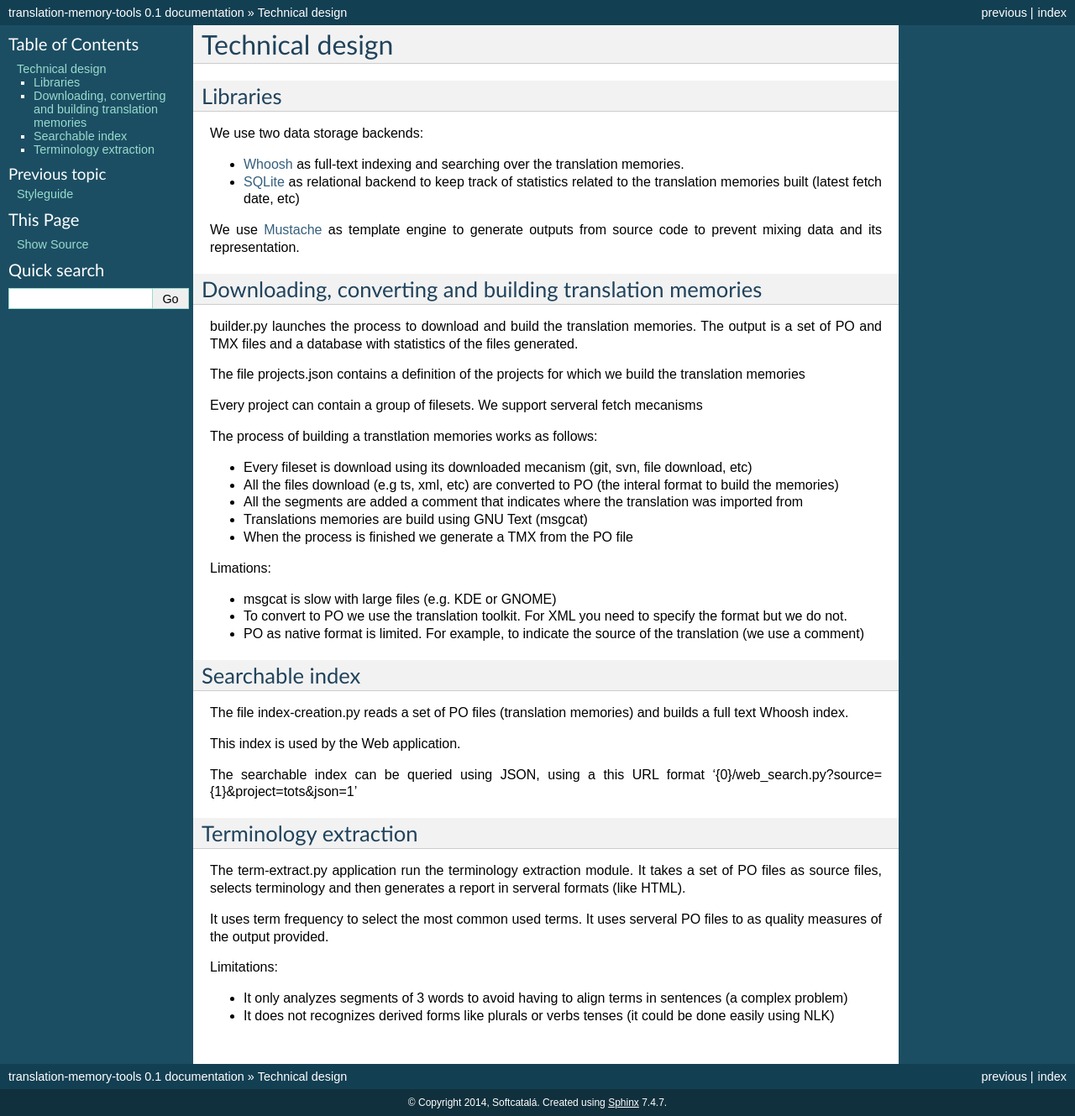
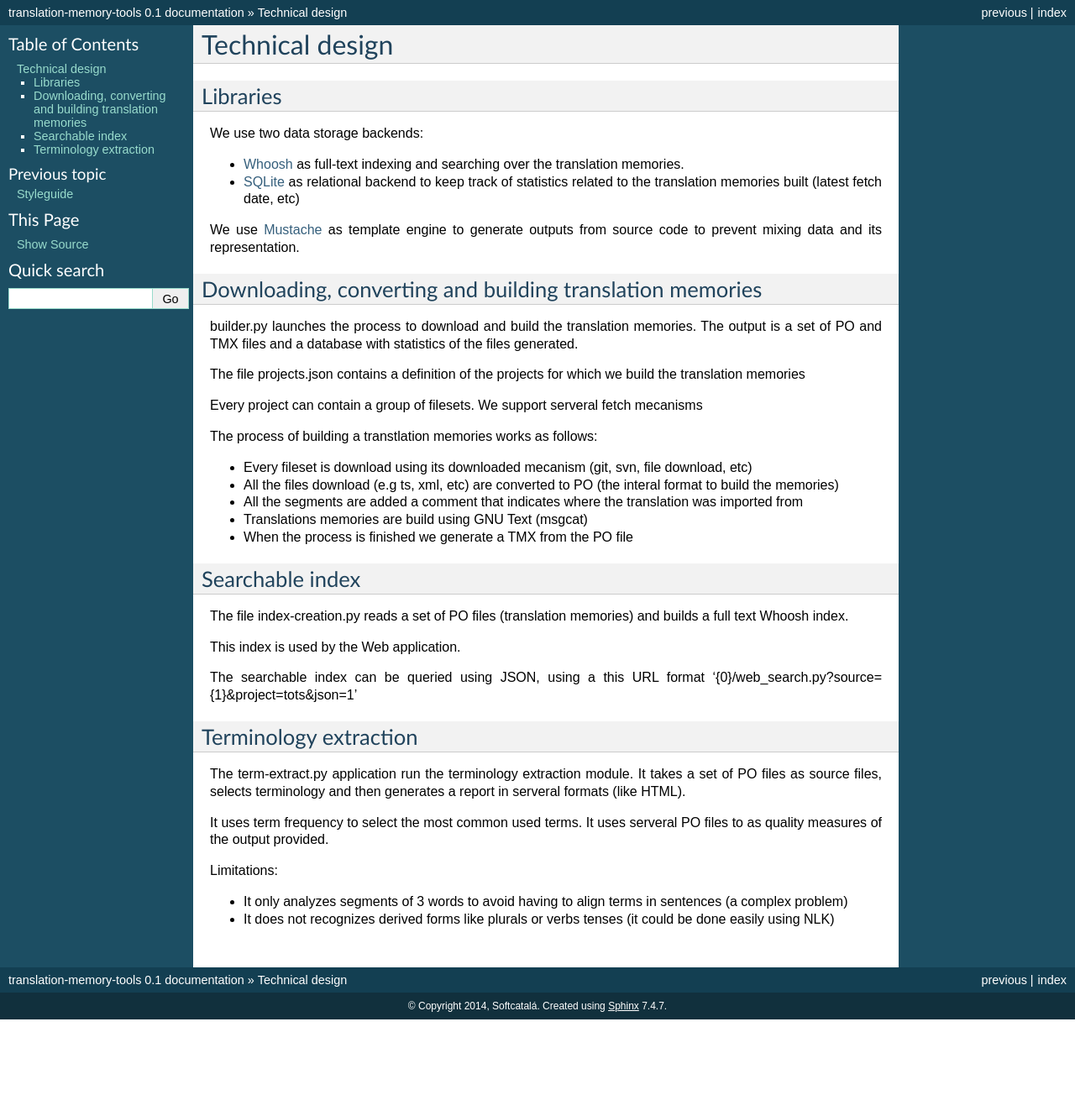
Before and after one commit to Softcatala/translation-memory-tools, a Sphinx documentation site: the page built from docs/technical_design.rst, in a window 1280 px wide. Shown: the whole page at 84% size. Built offline with Sphinx 7.4.7, drawn with Linux system fonts in a browser that asks for light colours; after the commit the page ends 1214 px from its top, so only the background shows below that.

Commit message:
Limitations moved to tickets

```diff
--- a/docs/technical_design.rst
+++ b/docs/technical_design.rst
@@ -29,12 +29,6 @@ The process of building a transtlation memories works as follows:
 * Translations memories are build using GNU Text (msgcat)
 * When the process is finished we generate a TMX from the PO file
 
-Limations:
-
-* msgcat is slow with large files (e.g. KDE or GNOME)
-* To convert to PO we use the translation toolkit. For XML you need to specify the format but we do not.
-* PO as native format is limited. For example, to indicate the source of the translation (we use a comment)
-
 Searchable index
 ================
 
```
